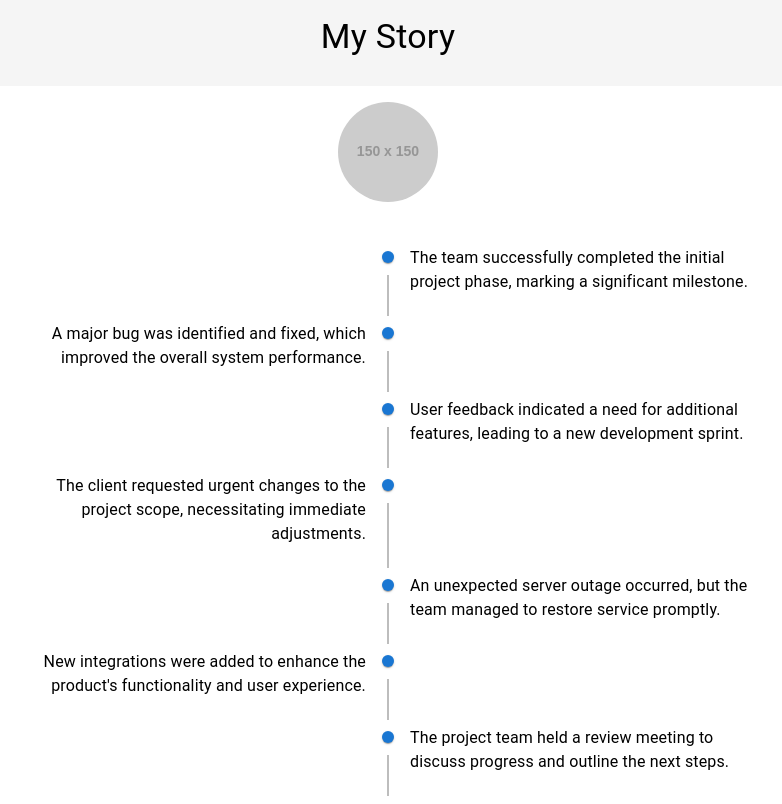
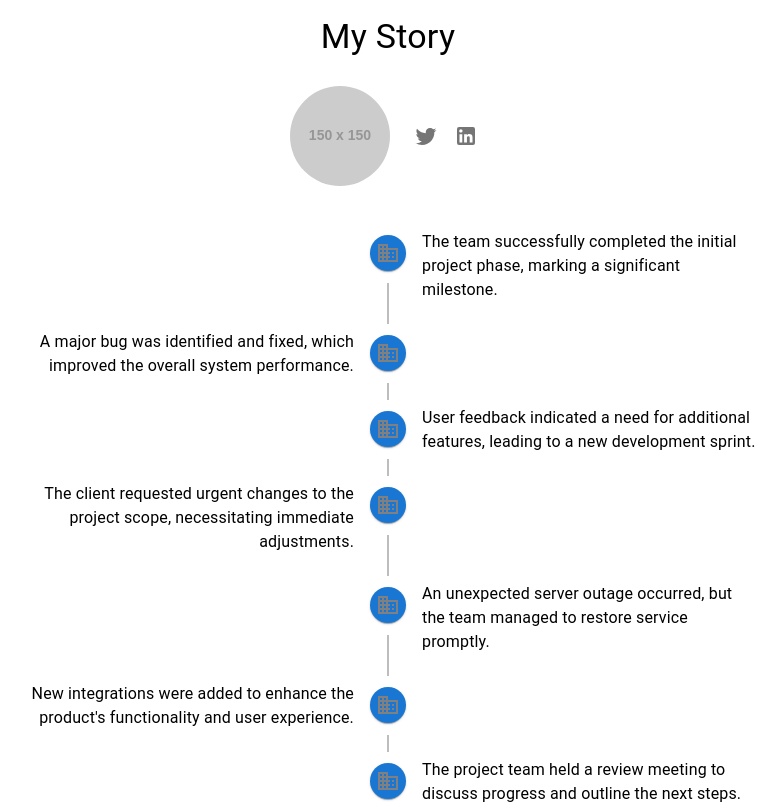
Before and after one commit to siddhantekale/siddhantekale.github.io, a React (Create React App) app: page / in a window 1280 px wide. Shown: the top 804 px of the page, without its empty margins (252-1034 px from the left). Built offline with nearby package versions, Linux system fonts and the light colour scheme.

Commit message:
stylistic edits

```diff
--- a/package.json
+++ b/package.json
@@ -5,6 +5,7 @@
   "dependencies": {
     "@emotion/react": "^11.13.0",
     "@emotion/styled": "^11.13.0",
+    "@mui/icons-material": "^5.16.7",
     "@mui/lab": "^5.0.0-alpha.173",
     "@mui/material": "^5.16.7",
     "@testing-library/jest-dom": "^5.17.0",
--- a/src/App.js
+++ b/src/App.js
@@ -1,11 +1,16 @@
 import React, { useState, useEffect, useRef } from 'react';
-import { Grid, Box, Card, CardContent, Typography, Avatar } from '@mui/material';
+import { Grid, Box, Card, CardContent, Typography, Avatar, IconButton } from '@mui/material';
 import Timeline from '@mui/lab/Timeline';
 import TimelineItem from '@mui/lab/TimelineItem';
 import TimelineSeparator from '@mui/lab/TimelineSeparator';
 import TimelineConnector from '@mui/lab/TimelineConnector';
 import TimelineContent from '@mui/lab/TimelineContent';
 import TimelineDot from '@mui/lab/TimelineDot';
+import BusinessIcon from '@mui/icons-material/Business';
+import TwitterIcon from '@mui/icons-material/Twitter';
+import FacebookIcon from '@mui/icons-material/Facebook';
+import LinkedInIcon from '@mui/icons-material/LinkedIn';
+import InstagramIcon from '@mui/icons-material/Instagram';
 
 function App() {
   const [items, setItems] = useState(Array.from({ length: 10 }, (_, i) => `Card ${i + 1}`));
@@ -56,21 +61,19 @@ function App() {
         <Box
           sx={{
             p: 2,
-            backgroundColor: '#f5f5f5',
             maxWidth: '1200px',
             display: 'flex',
             flexDirection: 'column',
             alignItems: 'center',
-            // position: 'sticky',
+            position: 'sticky',
             top: 0,
             zIndex: 1,
-            backgroundColor: '#f5f5f5',
+            backgroundColor: 'transparent', // Removed the gray background
           }}
         >
           <Typography variant="h4" gutterBottom>
             My Story
           </Typography>
-        </Box>
           <Box
             sx={{
               width: '100%',
@@ -84,16 +87,28 @@ function App() {
               p: 2,
             }}
           >
+            <Box sx={{ display: 'flex', alignItems: 'center', mb: 2 }}>
               <Avatar
                 alt="Placeholder"
                 src="https://via.placeholder.com/150"
-            sx={{ width: 100, height: 100, mb: 2 }}
+                sx={{ width: 100, height: 100, mr: 2 }}
               />
+              <Box>
+                <IconButton href="https://twitter.com" target="_blank" aria-label="Twitter">
+                  <TwitterIcon />
+                </IconButton>
+                <IconButton href="https://linkedin.com" target="_blank" aria-label="LinkedIn">
+                  <LinkedInIcon />
+                </IconButton>
+              </Box>
+            </Box>
             <Timeline position="alternate">
               {randomEvents.map((event, index) => (
                 <TimelineItem key={index}>
                   <TimelineSeparator>
-                  <TimelineDot sx={{ bgcolor: 'primary.main' }} />
+                    <TimelineDot sx={{ bgcolor: 'primary.main' }}>
+                      <BusinessIcon sx={{ color: 'gray' }} />
+                    </TimelineDot>
                     {index < randomEvents.length - 1 && <TimelineConnector />}
                   </TimelineSeparator>
                   <TimelineContent>
@@ -104,6 +119,7 @@ function App() {
                 </TimelineItem>
               ))}
             </Timeline>
+          </Box>
         </Box>
       </Grid>
 
```
Also changed, not shown: 1 other file (tests, documents, lock files or other folders). Lines whose indentation alone changed are shown as unchanged.
